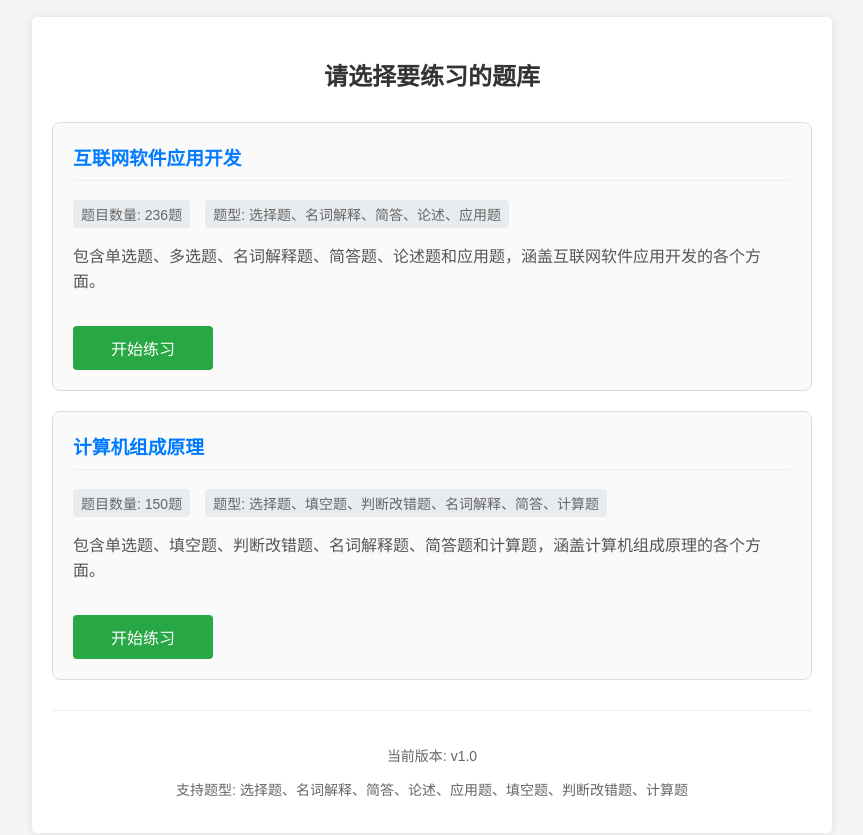
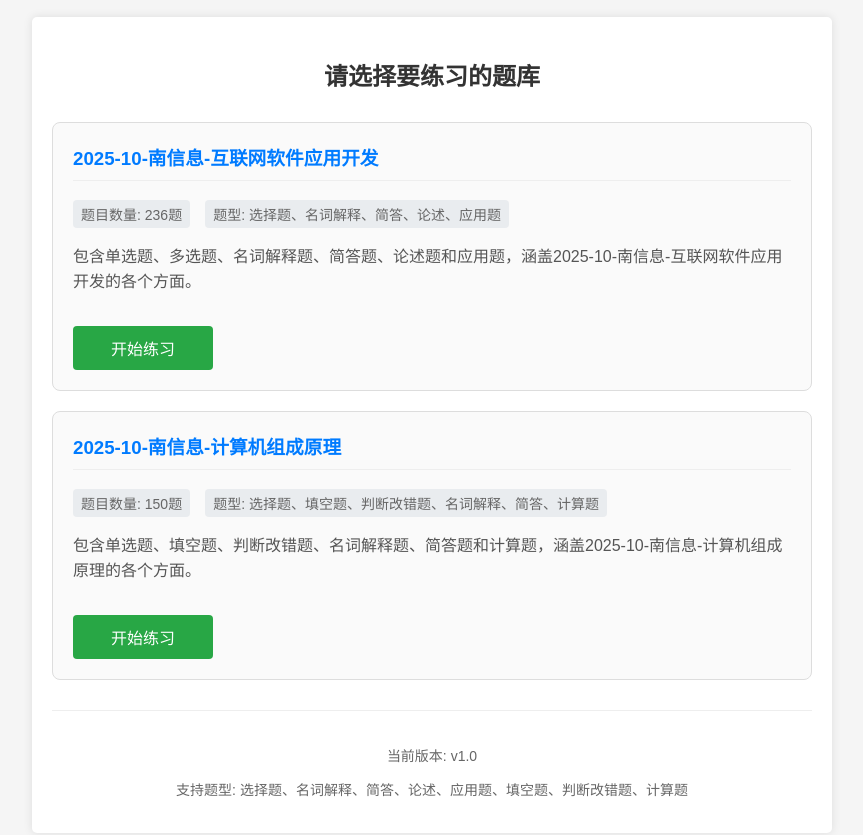
Before and after one commit to McGill-Liu/Question, a plain HTML site: page home.html in a window 1280 px wide. Shown: the part 109-944 px from the top of the page, without its empty margins (208-1071 px from the left). Drawn offline with Linux system fonts and the light colour scheme.

Commit message:
feat:更新试卷名字

```diff
--- a/home.html
+++ b/home.html
@@ -18,26 +18,26 @@
 
                 <div class="quiz-selection">
                     <div class="quiz-card">
-                        <h3>互联网软件应用开发</h3>
+                        <h3>2025-10-南信息-互联网软件应用开发</h3>
                         <p class="quiz-info">
                             <span class="question-count">题目数量: 236题</span>
                             <span class="quiz-type">题型: 选择题、名词解释、简答、论述、应用题</span>
                         </p>
                         <p class="quiz-description">
-                            包含单选题、多选题、名词解释题、简答题、论述题和应用题，涵盖互联网软件应用开发的各个方面。
+                            包含单选题、多选题、名词解释题、简答题、论述题和应用题，涵盖2025-10-南信息-互联网软件应用开发的各个方面。
                         </p>
                         <a href="index.html" class="btn start-quiz-btn">开始练习</a>
                     </div>
 
                     <!-- 未来可以添加更多题库 -->
                     <div class="quiz-card">
-                        <h3>计算机组成原理</h3>
+                        <h3>2025-10-南信息-计算机组成原理</h3>
                         <p class="quiz-info">
                             <span class="question-count">题目数量: 150题</span>
                             <span class="quiz-type">题型: 选择题、填空题、判断改错题、名词解释、简答、计算题</span>
                         </p>
                         <p class="quiz-description">
-                            包含单选题、填空题、判断改错题、名词解释题、简答题和计算题，涵盖计算机组成原理的各个方面。
+                            包含单选题、填空题、判断改错题、名词解释题、简答题和计算题，涵盖2025-10-南信息-计算机组成原理的各个方面。
                         </p>
                         <a href="computer.html" class="btn start-quiz-btn">开始练习</a>
                     </div>
```
Also changed, not shown: computer.html (+2 -2 lines), index.html (+2 -2 lines).
